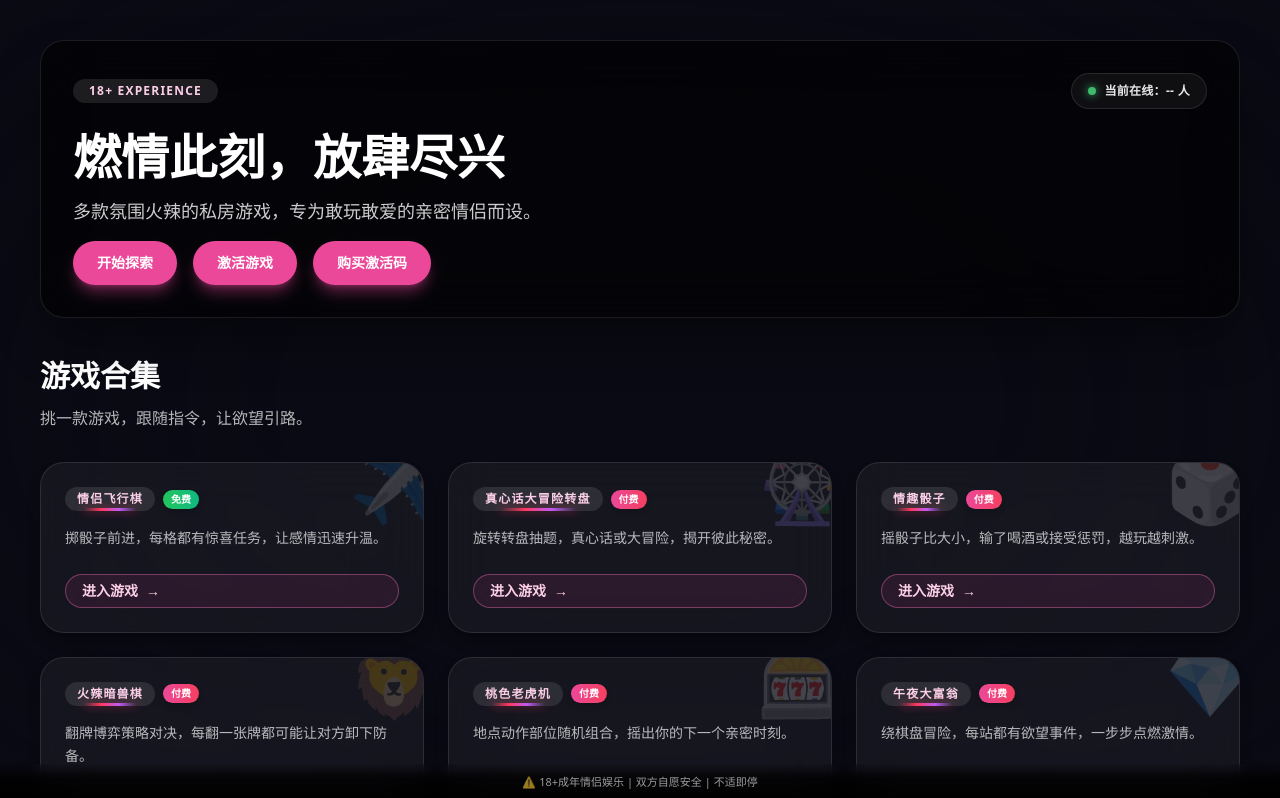
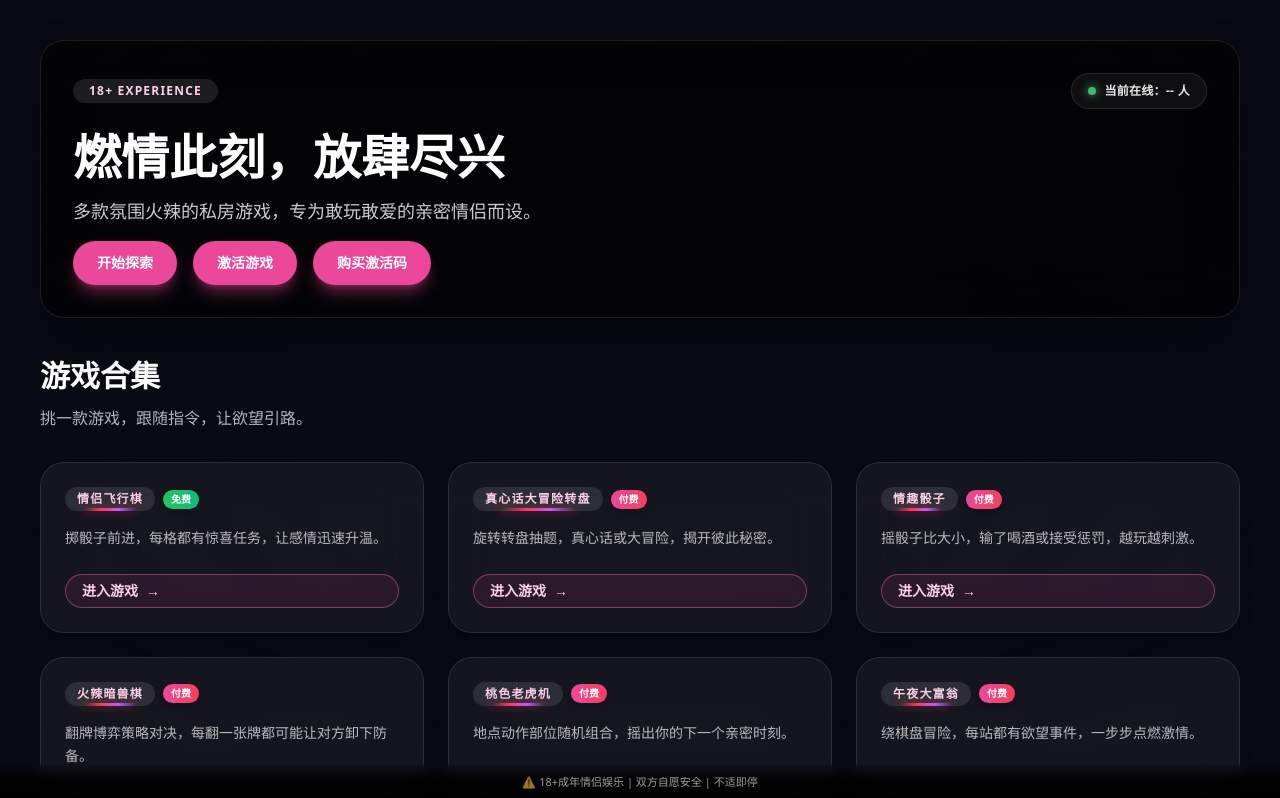
Before and after one commit to cnmgames/game, a Next.js app: page / in a window 1280 px wide. Shown: the top 798 px of the page. Built offline with nearby package versions, Linux system fonts and the light colour scheme; no server answers.

Commit message:
Update page.tsx

```diff
--- a/app/page.tsx
+++ b/app/page.tsx
@@ -91,7 +91,6 @@ const games = [
           <div className="grid grid-cols-2 gap-3 md:grid-cols-2 md:gap-6 xl:grid-cols-3">
             {games.map((game, i) => (
               <Link key={game.path} href={game.path} className="game-card group fade-in-up" style={{ animationDelay: `${i * 0.08}s` }}>
-                <span className="game-card-emoji">{game.emoji}</span>
                 <div className="space-y-2 sm:space-y-4">
                   <div className="flex flex-wrap items-center gap-2">
                     <span className="game-card-tag" style={{
```
